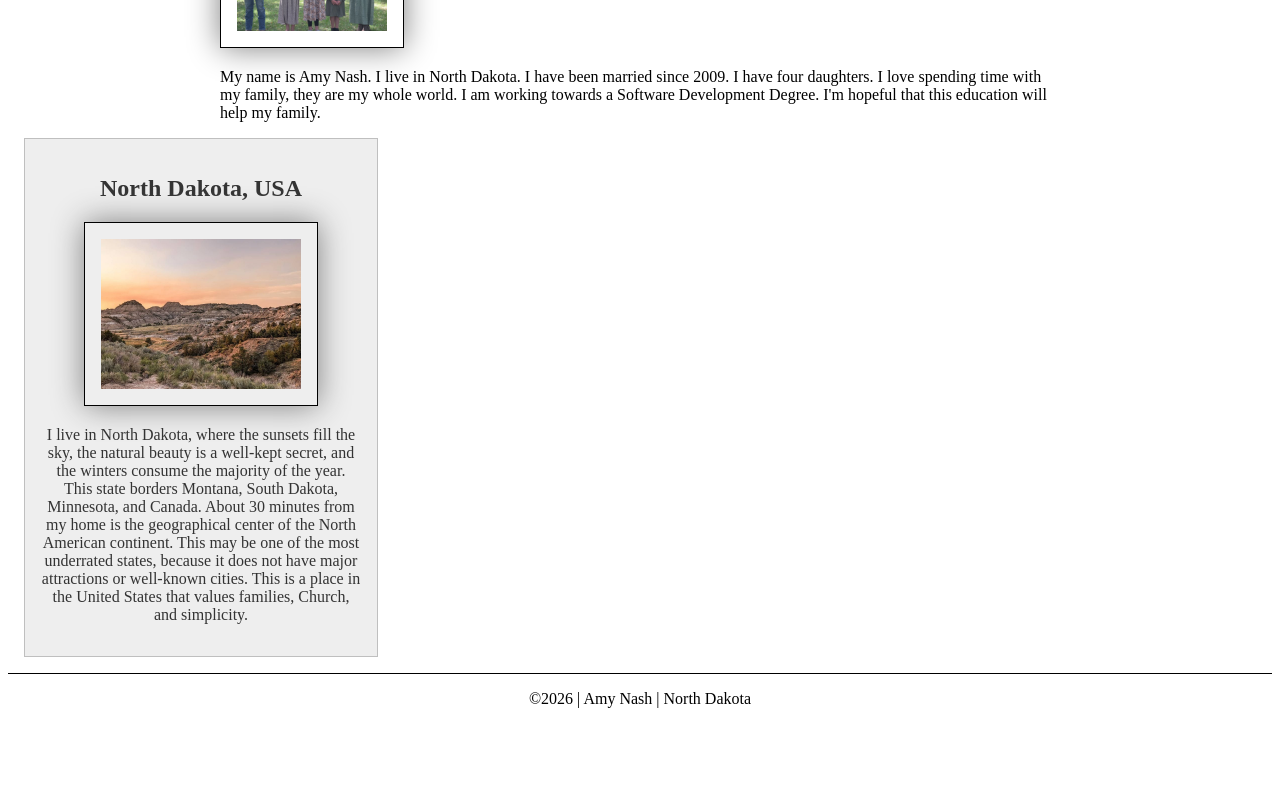
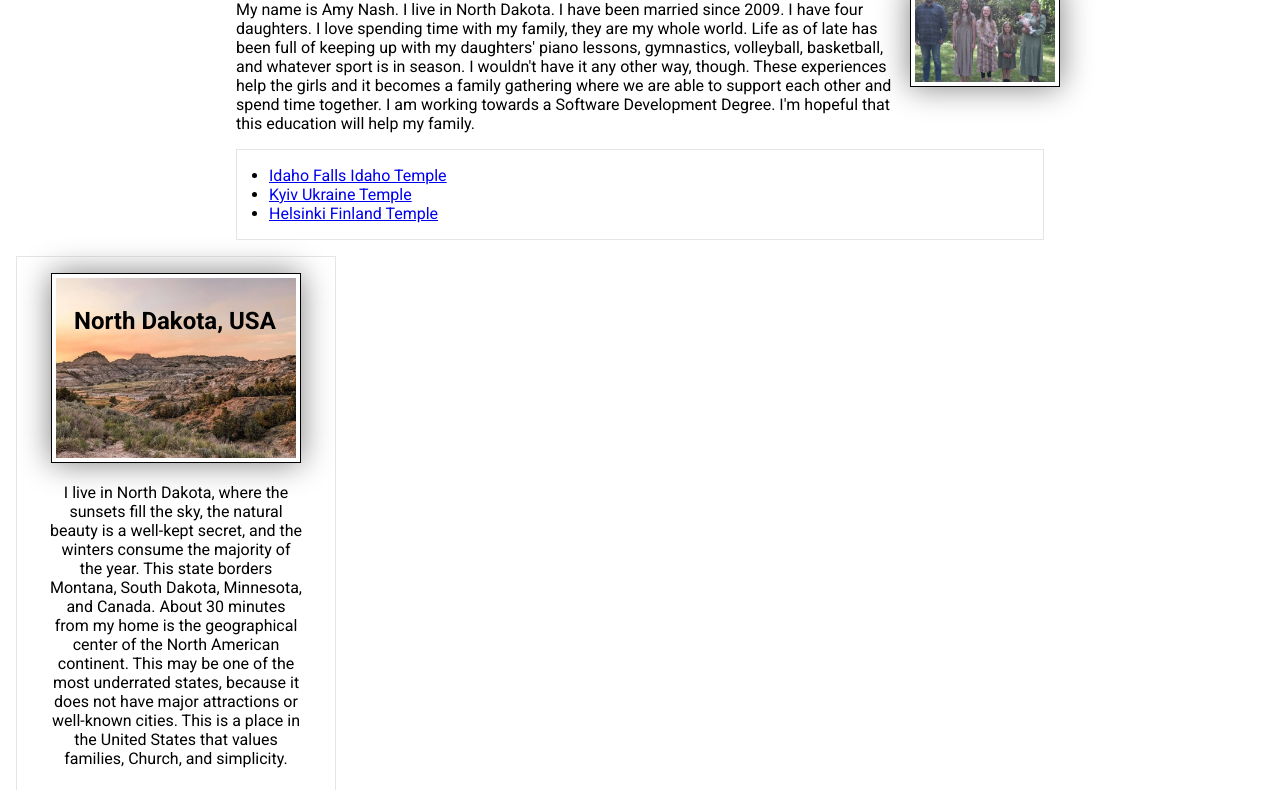
Before and after one commit to amy-nash-hub/wdd130, a plain HTML site: page index.html in a window 1280 px wide. Shown: the part 310-1100 px from the top of the page. Before the commit the page ends 1034 px from the top, so only its background shows below. Drawn offline with Linux system fonts and the light colour scheme.

Commit message:
W03- Code-along activity- home page enhancement

```diff
--- a/index.html
+++ b/index.html
@@ -1,3 +1,4 @@
+<!-- 14 November 2026 -->
 <!DOCTYPE html>
 <html lang="en">
 
@@ -8,6 +9,9 @@
     <meta name="description" content="This is the homepage for Amy Nash. This homepage is showcasing what I am learning in WDD130 HTML course.">
     <meta name="author" content="Amy Nash">
     <link rel="stylesheet" href="styles/styles.css">
+    <link rel="preconnect" href="https://fonts.googleapis.com">
+    <link rel="preconnect" href="https://fonts.gstatic.com" crossorigin>
+    <link href="https://fonts.googleapis.com/css2?family=Roboto:ital,wght@0,100..900;1,100..900&display=swap" rel="stylesheet">
 </head>
 
 <body>
@@ -15,14 +19,21 @@
         <nav>
             <a href="#">Home</a>
             <a href="wwr/">Rafting Website</a>
+            <a href="https://linkedin.com">Linkedin Website</a>
+            <a href="https://facebook.com">Facebook Website</a>
         </nav>
     </header>
     <main>
         <h1>Amy Nash | WDD 130</h1>
         <img src="images/profile.jpg" alt="Hello, my name is Amy Nash" width="200">
-        <p>My name is Amy Nash. I live in North Dakota. I have been married since 2009. I have four daughters. I love spending time with my family, they are my whole world. I am working towards a Software Development Degree. I'm hopeful that this education will help my family.</p>
+        <p>My name is Amy Nash. I live in North Dakota. I have been married since 2009. I have four daughters. I love spending time with my family, they are my whole world. Life as of late has been full of keeping up with my daughters' piano lessons, gymnastics, volleyball, basketball, and whatever sport is in season. I wouldn't have it any other way, though. These experiences help the girls and it becomes a family gathering where we are able to support each other and spend time together. I am working towards a Software Development Degree. I'm hopeful that this education will help my family.</p>
+        <ul class="box indent">
+            <li><a href="https://www.churchofjesuschrist.org/temples/details/idaho-falls-idaho-temple?lang=eng" target="_blank" rel="noopener">Idaho Falls Idaho Temple</a></li>
+            <li><a href="https://www.churchofjesuschrist.org/temples/details/kyiv-ukraine-temple?lang=eng" target="_blank" rel="noopener">Kyiv Ukraine Temple</a></li>
+            <li><a href="https://www.churchofjesuschrist.org/temples/details/helsinki-finland-temple?lang=eng" target="_blank" rel="noopener">Helsinki Finland Temple</a></li>
+        </ul>
     </main>
-    <aside>
+    <aside class="box">
         <h2>North Dakota, USA</h2>
         <img src="images/sunset.jpg" alt="North Dakota Badlands">
         <p>I live in North Dakota, where the sunsets fill the sky, the natural beauty is a well-kept secret, and the winters consume the majority of the year. This state borders Montana, South Dakota, Minnesota, and Canada. About 30 minutes from my home is the geographical center of the North American continent. This may be one of the most underrated states, because it does not have major attractions or well-known cities. This is a place in the United States that values families, Church, and simplicity.</p>
--- a/styles/styles.css
+++ b/styles/styles.css
@@ -1,10 +1,21 @@
+* {
+    margin: 0;
+    padding: 0;
+    box-sizing: border-box;
+}
+
 :root {
     --heading-background-color: darkblue;
     --heading-text-color: #333;
     --heading-font: 'Montserrat', Helvetica, sans-serif;
-    --padding: 1rem;
+    --padding: 4px;
     --border: 1px solid black;
     --box-shadow: 0 0 30px gray;
+}
+
+body {
+    font-size: 16px;
+    font-family: Roboto, Arial, sans-serif;
 }
 
 nav {
@@ -33,29 +44,34 @@ main img {
     border: var(--border);
     padding: var(--padding);
     box-shadow: var(--box-shadow);
+    float: right;
+    margin: 0 0 1rem 1rem;
 }
 
 p {
     padding: 0;
+    margin: 1rem;
 }
 
 aside {
     width: 20rem;
-    margin: 1rem;
-    border: 1px solid rgb(0 0 0 / 0.2);
     /* 1 */
-    padding: 1rem;
-    background-color: #eee;
-    color: #333;
     text-align: center;
+    position: relative;
 }
 
 aside img {
-    width: 200px;
+    width: 250px;
     height: auto;
     border: var(--border);
     padding: var(--padding);
     box-shadow: var(--box-shadow);
+}
+
+aside h2 {
+    position: absolute;
+    top: 50px;
+    left: 57px;
 }
 
 footer {
@@ -63,3 +79,16 @@ footer {
     border-top: 1px solid #000;
     text-align: center;
 }
+
+/* Class Selectors */
+.box {
+    margin: 1rem;
+    border: 1px solid rgb(0 0 0 / 10%);
+    padding: 1rem;
+    background-color: #fff;
+    color: #000;
+}
+
+.indent {
+    padding-left: 2rem;
+}
```
